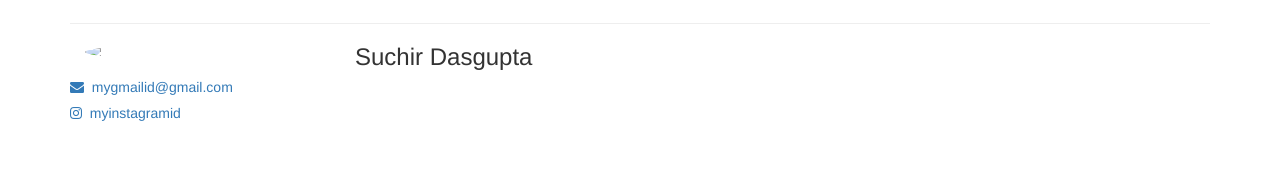
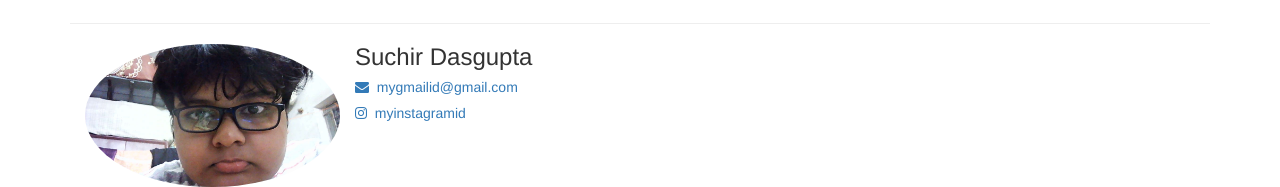
Before and after one commit to EpicpersonSuchir/class-70-project, a plain HTML site: page index.html in a window 1280 px wide. Shown: the part 1421-1608 px from the top of the page. Before the commit the page ends 1552 px from the top, so only its background shows below. Drawn offline with nearby package versions, Linux system fonts and the light colour scheme.

Commit message:
Update index.html

```diff
--- a/index.html
+++ b/index.html
@@ -58,7 +58,7 @@
 
         <!--add your picture here inside the img tag with src attribute-->
 
-<img src="give your picture" class="img-responsive img-circle col-lg-3 col-md-3 col-sm-3 col-xs-4">
+<img src="WIN_20220312_19_01_54_Pro.jpg" class="img-responsive img-circle col-lg-3 col-md-3 col-sm-3 col-xs-4">
 
         <!-- enter your name here between the h3 tags-->
 <h3> Suchir Dasgupta</h3>
```
